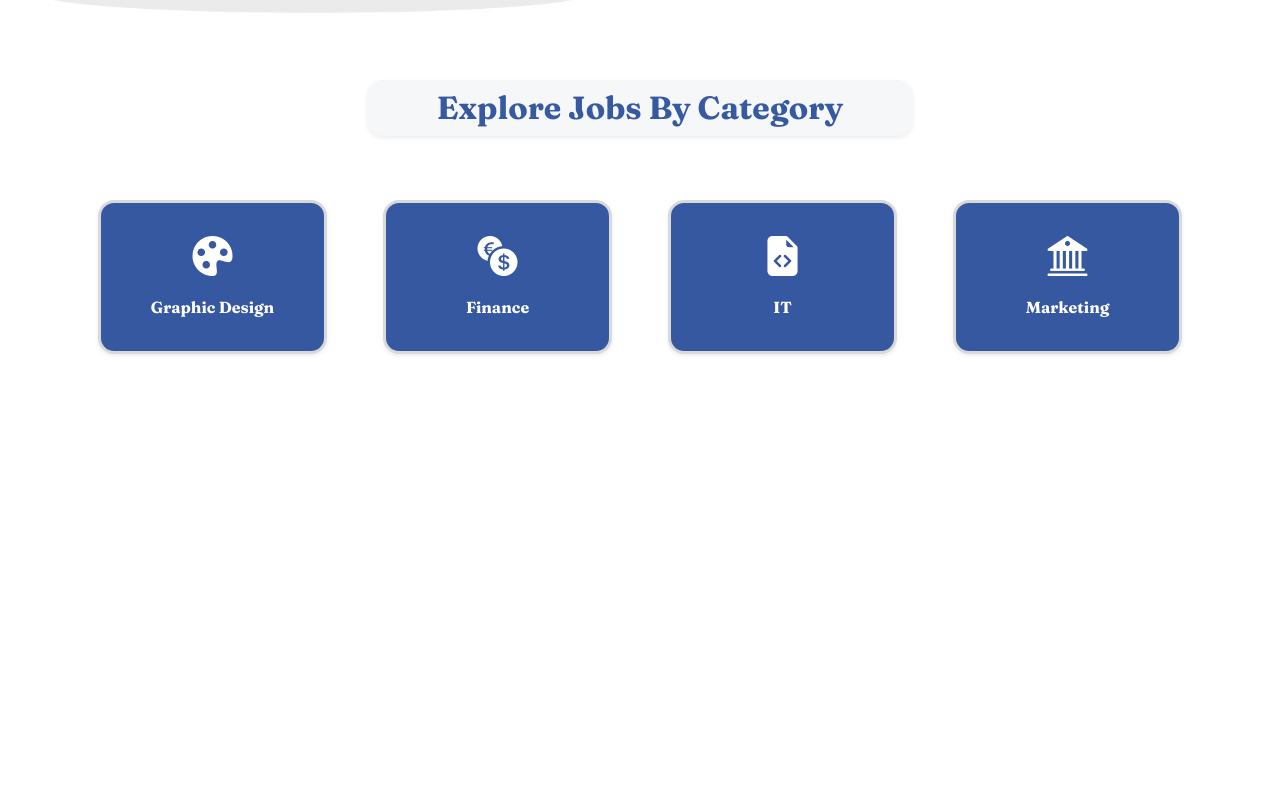
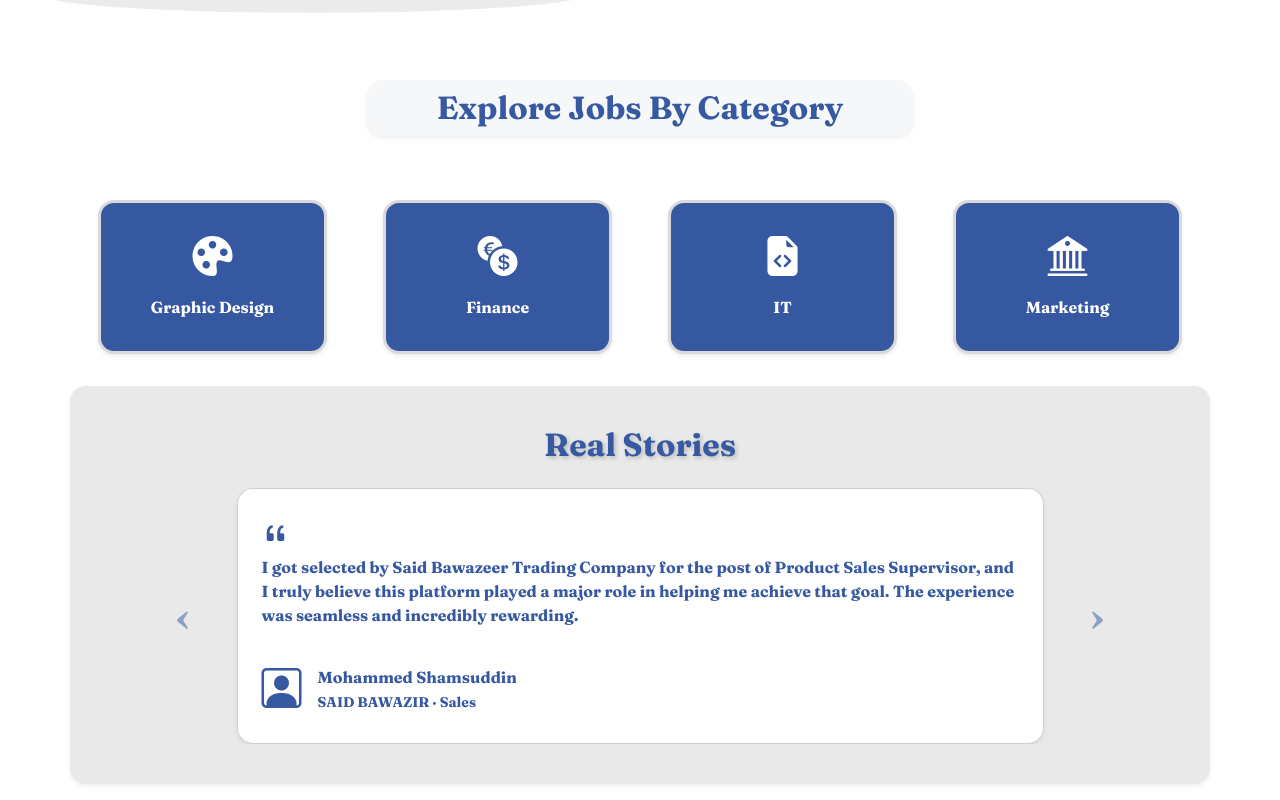
Before and after one commit to kareem-halaweh/JobPortal, an Angular app in the folder JobPortal/: page / in a window 1280 px wide. Shown: the part 481-1281 px from the top of the page. Before the commit the page ends 867 px from the top, so only its background shows below. Built offline with nearby package versions, Linux system fonts and the light colour scheme.

Commit message:
carousel in homePage

```diff
--- a/JobPortal/src/app/header/header.component.html
+++ b/JobPortal/src/app/header/header.component.html
@@ -1,4 +1,4 @@
-<nav class="navbar navbar-expand-md bg-body-tertiary  shadow-sm ">
+<nav class="navbar navbar-expand-md bg-body-tertiary rounded-bottom-4  shadow-sm ">
   <div class="container-fluid ">
 
 
--- /dev/null
+++ b/JobPortal/src/app/home/carousel/carousel-card/carousel-card.component.html
@@ -0,0 +1,11 @@
+<div class="card shadow-sm p-4 rounded-4 bg-white" style="color:#3659A2;">
+  <i class="bi bi-quote fs-3 "></i>
+  <p>{{ data.quote }}</p>
+  <div class="d-flex align-items-center mt-3">
+    <i class="bi bi-person-square  me-3 fs-1"   ></i>
+    <div>
+      <strong>{{ data.name }}</strong><br />
+      <small class="">{{ data.company }}</small>
+    </div>
+  </div>
+</div>
--- /dev/null
+++ b/JobPortal/src/app/home/carousel/carousel.component.css
@@ -0,0 +1,23 @@
+.carousel-control-prev-icon,
+.carousel-control-next-icon {
+  background-image: none; /* remove default white arrow */
+  color: #3659A2;          /* set text color (won't work alone without adding content) */
+  font-size: 2rem;
+  display: flex;
+  align-items: center;
+  justify-content: center;
+}
+
+.carousel-control-prev-icon::after,
+.carousel-control-next-icon::after {
+  content: '‹'; /* left arrow */
+  font-size: 2.5rem;
+  color: #3659A2;
+}
+
+.carousel-control-next-icon::after {
+  content: '›'; /* right arrow */
+}
+h2{
+  text-shadow: 2px 2px 4px rgba(0, 0, 0, 0.2);
+}
--- /dev/null
+++ b/JobPortal/src/app/home/carousel/carousel.component.html
@@ -0,0 +1,28 @@
+<div class="container-md rounded-4 p-3 mb-3 border-1 shadow-sm" style="background-color: #e9e9e9; border-color: #3659A2;">
+  <h2 class="d-flex justify-content-center align-items-center m-4" style="color:#3659A2">Real Stories</h2>
+  <div id="carouselExampleInterval" class="carousel slide m-3 mb-4" data-bs-ride="carousel">
+    <div class="carousel-inner">
+      <div
+        class="carousel-item"
+        *ngFor="let t of data; let i = index"
+        [class.active]="i === 0"
+        [attr.data-bs-interval]="10000"
+      >
+        <div class="d-flex justify-content-center">
+          <div class="w-75">
+            <app-carousel-card [data]="t"></app-carousel-card>
+          </div>
+        </div>
+      </div>
+    </div>
+
+    <button class="carousel-control-prev" type="button" data-bs-target="#carouselExampleInterval" data-bs-slide="prev">
+      <span class="carousel-control-prev-icon" aria-hidden="true"></span>
+      <span class="visually-hidden">Previous</span>
+    </button>
+    <button class="carousel-control-next" type="button" data-bs-target="#carouselExampleInterval" data-bs-slide="next">
+      <span class="carousel-control-next-icon" aria-hidden="true"></span>
+      <span class="visually-hidden">Next</span>
+    </button>
+  </div>
+</div>
--- /dev/null
+++ b/JobPortal/src/app/home/carousel/carousel.component.ts
@@ -0,0 +1,42 @@
+import { Component } from '@angular/core';
+import {CarouselCardComponent} from './carousel-card/carousel-card.component';
+import {NgForOf} from '@angular/common';
+
+@Component({
+  selector: 'app-carousel',
+  imports: [
+    CarouselCardComponent,
+    NgForOf
+  ],
+  templateUrl: './carousel.component.html',
+  styleUrl: './carousel.component.css'
+})
+export class CarouselComponent {
+  data = [
+    {
+      name: 'Mohammed Shamsuddin',
+      quote: 'I got selected by Said Bawazeer Trading Company for the post of Product Sales Supervisor, and I truly believe this platform played a major role in helping me achieve that goal. The experience was seamless and incredibly rewarding.',
+      company: 'SAID BAWAZIR · Sales',
+
+    },
+    {
+      name: 'Salma Nasser',
+      quote: 'I found the perfect opportunity through this platform! It helped me connect with top companies in my field and gave me the confidence to go after the career I’ve always dreamed of.',
+      company: 'PALESTINE TECH · Developer',
+
+    },
+    {
+      name: "Amina Youssef",
+      quote: "Thanks to this platform, I finally landed my dream IT job! The user-friendly interface, detailed listings, and smart filters made my job hunt easier and more efficient than ever.",
+      company: "TECHSOFT · Developer",
+
+    },
+    {
+      name: "Ali Omar",
+      quote: "A perfect platform to grow your career opportunities. I was able to explore a wide variety of positions and connect with employers who truly value talent and passion. Highly recommended!",
+      company: "OMAR GROUP · Marketing",
+
+    }
+  ];
+
+}
--- a/JobPortal/src/app/home/home.component.html
+++ b/JobPortal/src/app/home/home.component.html
@@ -1,2 +1,3 @@
 <app-hero></app-hero>
 <app-categories></app-categories>
+<app-carousel></app-carousel>
--- a/JobPortal/src/app/home/home.component.ts
+++ b/JobPortal/src/app/home/home.component.ts
@@ -1,12 +1,14 @@
 import { Component } from '@angular/core';
 import {HeroComponent} from './hero/hero.component';
 import {CategoriesComponent} from './categories/categories.component';
+import {CarouselComponent} from './carousel/carousel.component';
 
 @Component({
   selector: 'app-home',
   imports: [
     HeroComponent,
-    CategoriesComponent
+    CategoriesComponent,
+    CarouselComponent
   ],
   templateUrl: './home.component.html',
   styleUrl: './home.component.css'
```
Also changed, not shown: JobPortal/src/app/home/carousel/carousel-card/carousel-card.component.ts (added, +12 -0 lines), JobPortal/src/app/home/carousel/carousel-card/carousel-card.component.css (added), 2 other files (tests, documents, lock files or other folders).
